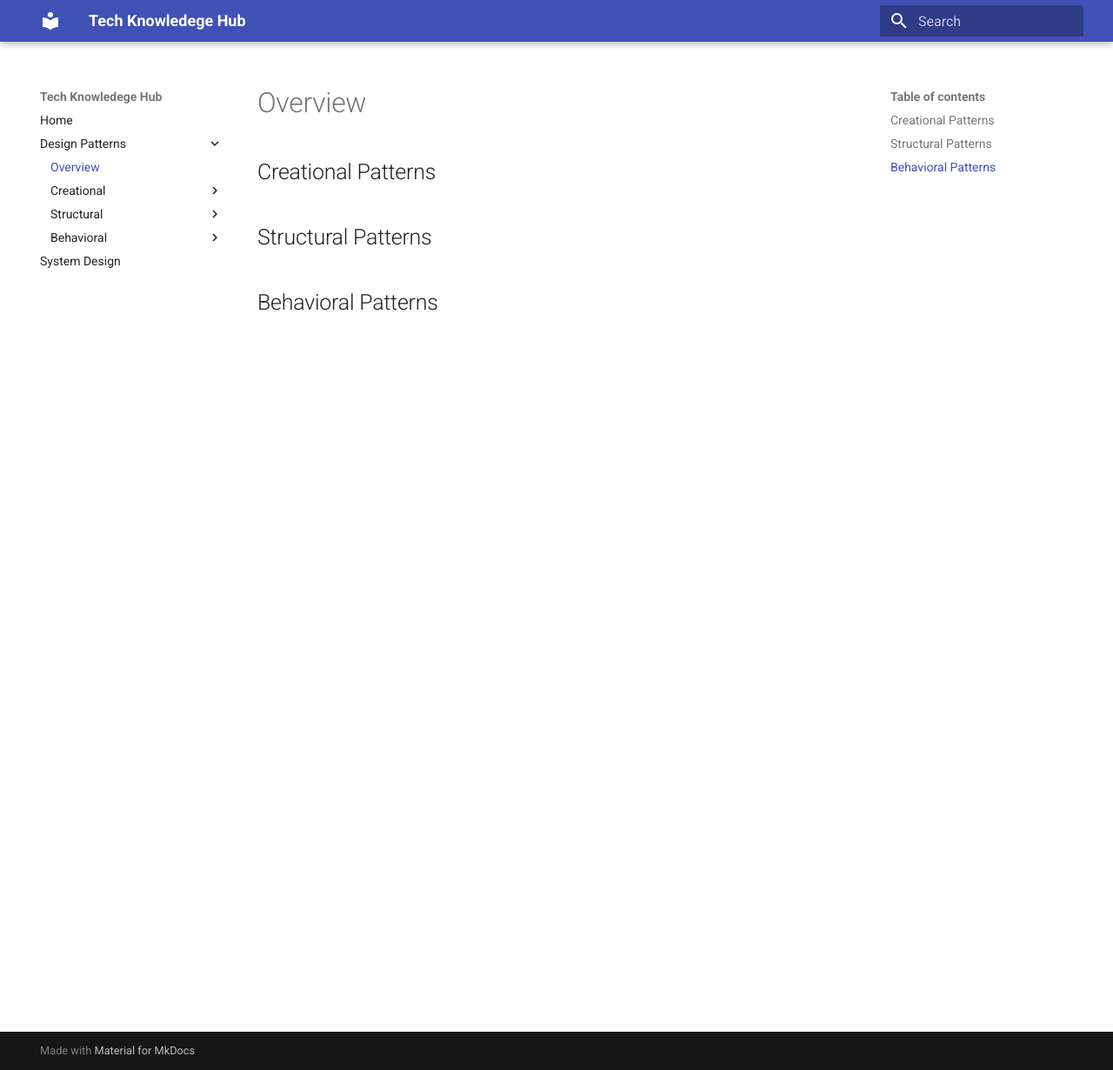
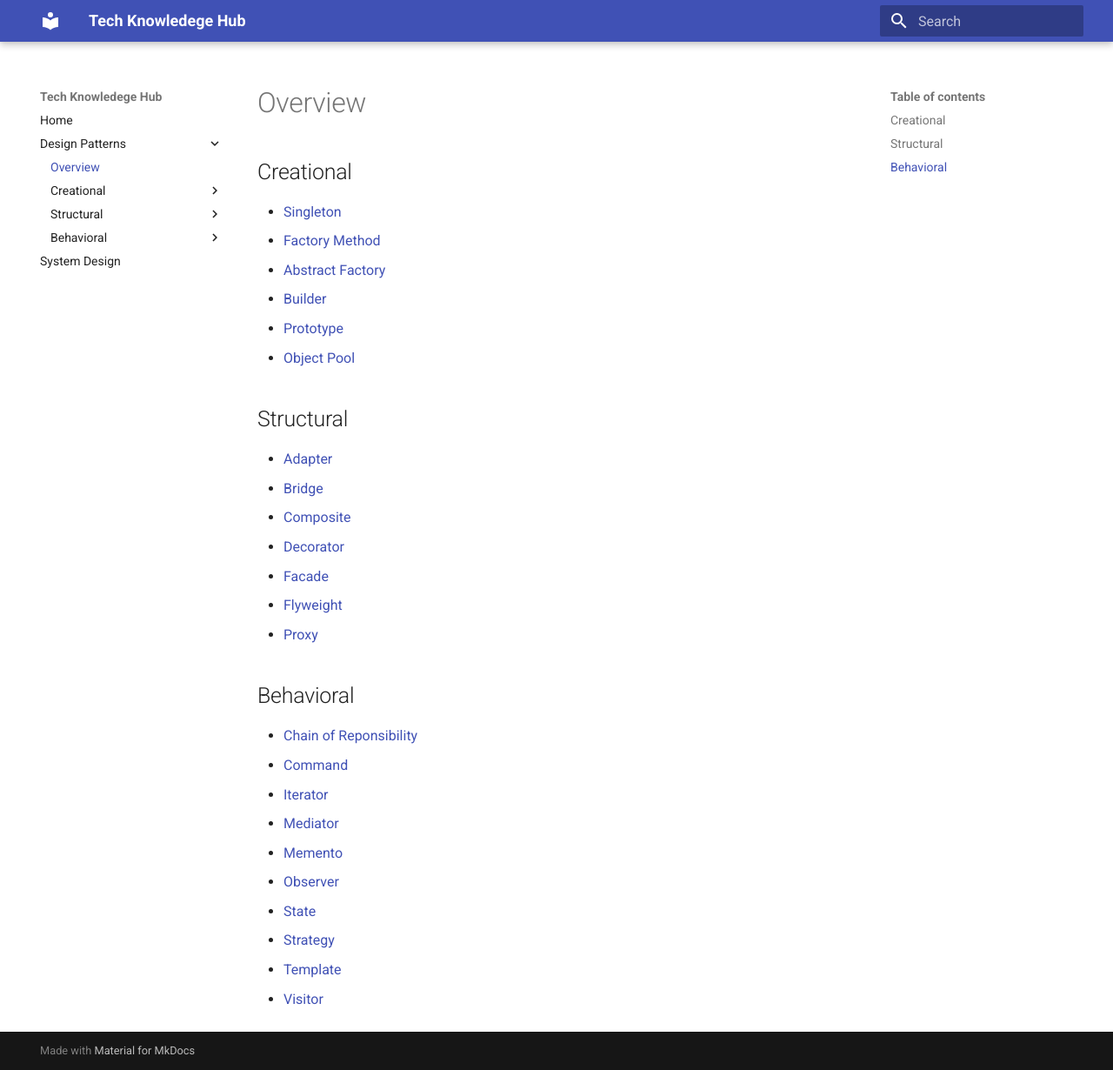
Before and after one commit to Johnkhk/TechKnowledgeHub, an MkDocs documentation site: the page built from docs/design-patterns/design-patterns.md, in a window 1280 px wide and 1230 px high. Shown: the whole window at 87% size. Built offline with MkDocs 1.6.1 and Material for MkDocs 9.7.7, drawn with Linux system fonts in a browser that asks for light colours.

Commit message:
update design-patterns.md

```diff
--- a/docs/design-patterns/design-patterns.md
+++ b/docs/design-patterns/design-patterns.md
@@ -1,14 +1,33 @@
 # Overview
 
-## Creational Patterns
+## Creational
 
-## Structural Patterns
+- [Singleton](creational/singleton.md)
+- [Factory Method](creational/factory-method.md)
+- [Abstract Factory](not_implemented.md)
+- [Builder](not_implemented.md)
+- [Prototype](not_implemented.md)
+- [Object Pool](not_implemented.md)
 
-## Behavioral Patterns
-<!--
-- [Singleton Pattern](singleton.md)
-- [Factory Method Pattern](factory_method.md)
-- [Abstract Factory Pattern](abstract_factory.md)
-- [Builder Pattern](builder.md)
-- [Prototype Pattern](prototype.md)
-- [Object Pool Pattern](object_pool.md) -->
+## Structural
+
+- [Adapter](not_implemented.md)
+- [Bridge](not_implemented.md)
+- [Composite](not_implemented.md)
+- [Decorator](not_implemented.md)
+- [Facade](not_implemented.md)
+- [Flyweight](not_implemented.md)
+- [Proxy](not_implemented.md)
+
+## Behavioral
+
+- [Chain of Reponsibility](not_implemented.md)
+- [Command](not_implemented.md)
+- [Iterator](not_implemented.md)
+- [Mediator](not_implemented.md)
+- [Memento](not_implemented.md)
+- [Observer](not_implemented.md)
+- [State](not_implemented.md)
+- [Strategy](not_implemented.md)
+- [Template](not_implemented.md)
+- [Visitor](not_implemented.md)
```
